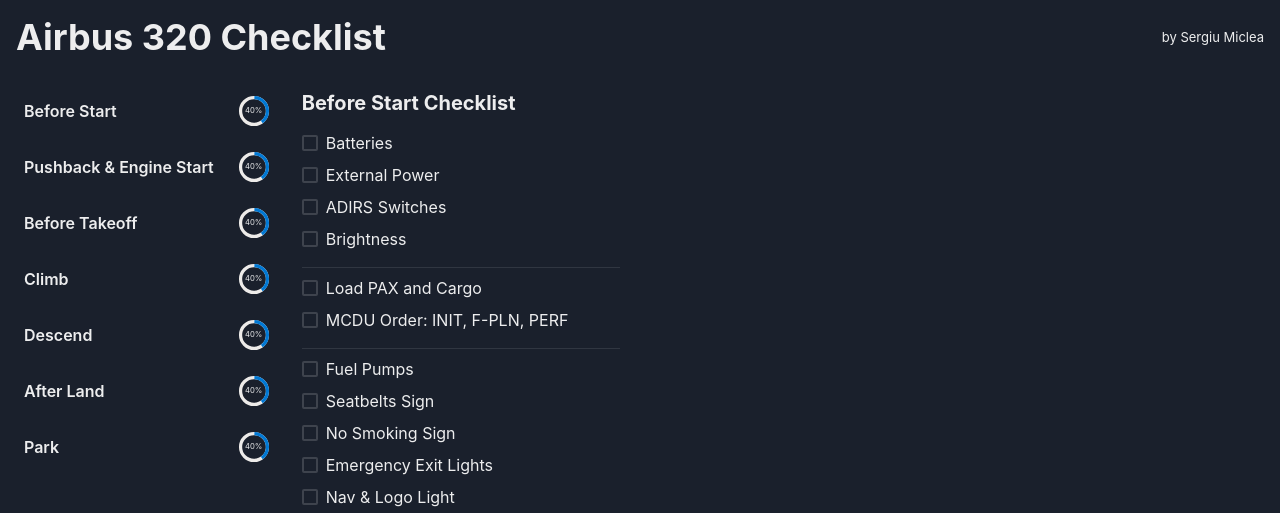
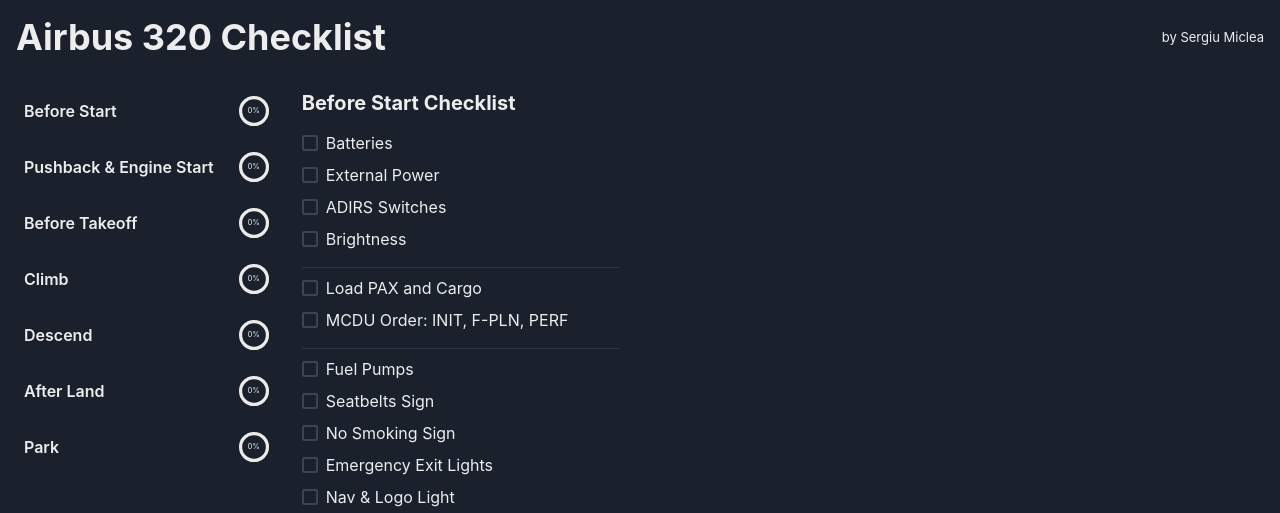
Before and after one commit to smiclea/flightsim-checklist, a React app: page / in a window 1280 px wide. Shown: the top 513 px of the page. Built offline with nearby package versions, Linux system fonts and the light colour scheme.

Commit message:
Add progress

```diff
--- a/client/containers/AirbusChecklistContainer/modules/AirbusChecklistMenuModule/AirbusChecklistMenuModule.tsx
+++ b/client/containers/AirbusChecklistContainer/modules/AirbusChecklistMenuModule/AirbusChecklistMenuModule.tsx
@@ -4,7 +4,7 @@
 } from '@chakra-ui/react'
 import { observer } from 'mobx-react-lite'
 import * as React from 'react'
-import { Checklist, ChecklistPhase } from '../../../../../models/checklist'
+import { Checklist, ChecklistPhase, checklistTaskIsSeparator } from '../../../../../models/checklist'
 
 type Props = {
   checklist: Checklist
@@ -13,7 +13,11 @@
 
 export default observer(({ checklist, onPhaseClick }: Props) => (
   <Flex direction="column">
-    {checklist.phases.map(phase => (
+    {checklist.phases.map(phase => {
+      const tasksTotal = phase.tasks.filter(t => !checklistTaskIsSeparator(t)).length
+      const tasksDone = phase.tasks.filter(t => !checklistTaskIsSeparator(t) && t.isDone).length
+      const percentage = (tasksDone / tasksTotal) * 100
+      return (
         <Flex
           key={phase.name}
           align="center"
@@ -28,10 +32,11 @@
             onClick={() => onPhaseClick(phase)}
           >{phase.name}
           </Button>
-        <CircularProgress ml={4} value={40} size="32px">
-          <CircularProgressLabel>40%</CircularProgressLabel>
+          <CircularProgress ml={4} value={percentage} size="32px" color={percentage === 100 ? 'green' : undefined}>
+            <CircularProgressLabel>{Math.floor(percentage)}%</CircularProgressLabel>
           </CircularProgress>
         </Flex>
-    ))}
+      )
+    })}
   </Flex>
 ))
```
Lines whose indentation alone changed are shown as unchanged.
